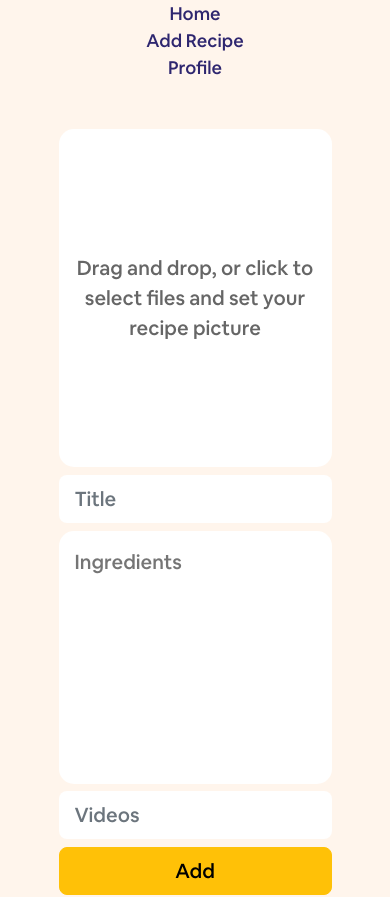
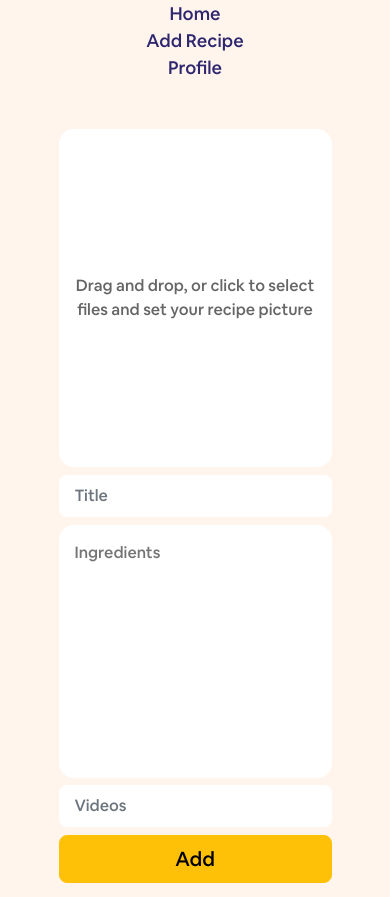
Before and after one commit to mikhaelkevin/fe-lets-cookin-app, a React (Create React App) app: page /new in a window 390 px wide. Shown: the top 897 px of the page. Built offline with nearby package versions, Linux system fonts and the light colour scheme.

Commit message:
style(recipe): new recipe media queries font-size adjusment for spesific devices

```diff
--- a/src/styles/module-css/NewRecipe.module.css
+++ b/src/styles/module-css/NewRecipe.module.css
@@ -83,6 +83,12 @@
     .container form .dropzone {
         margin-bottom: 0.50rem;
     }
+
+    .container form .dropzone span,
+    .container form input,
+    .container form textarea {
+        font-size: 1rem;
+    }
 }
 
 /* Tablet breakpoints */
```
